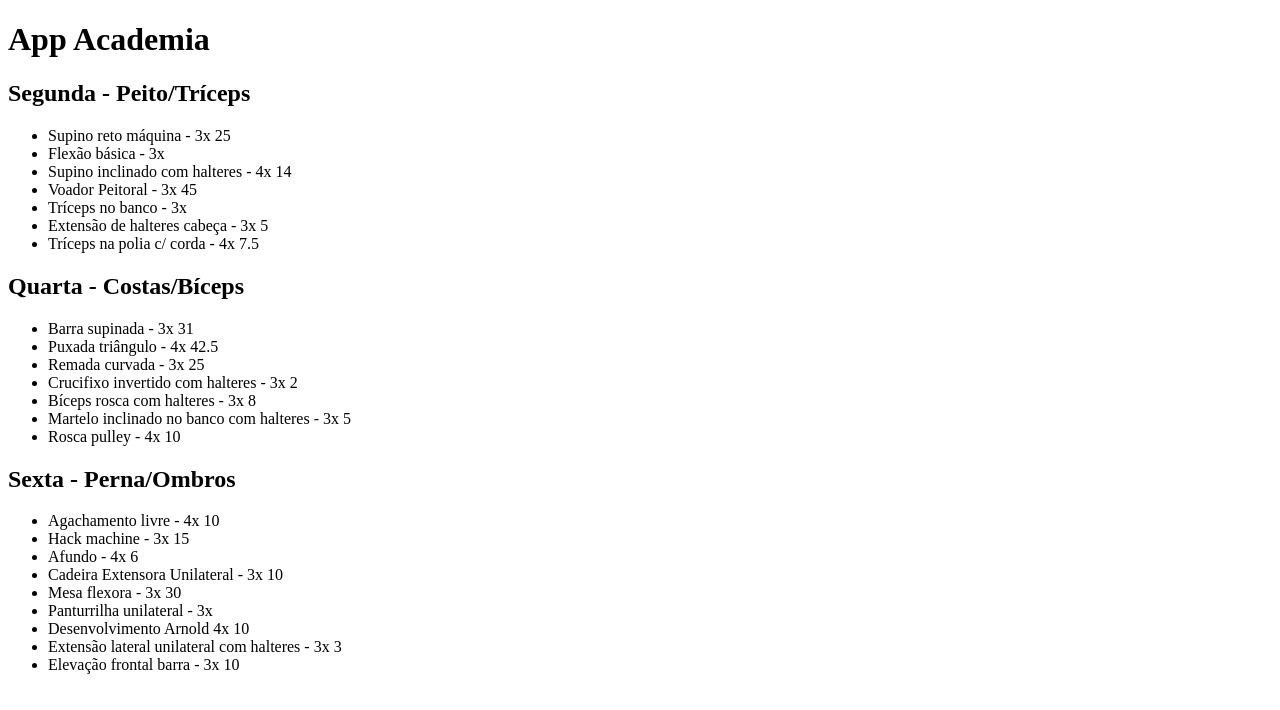
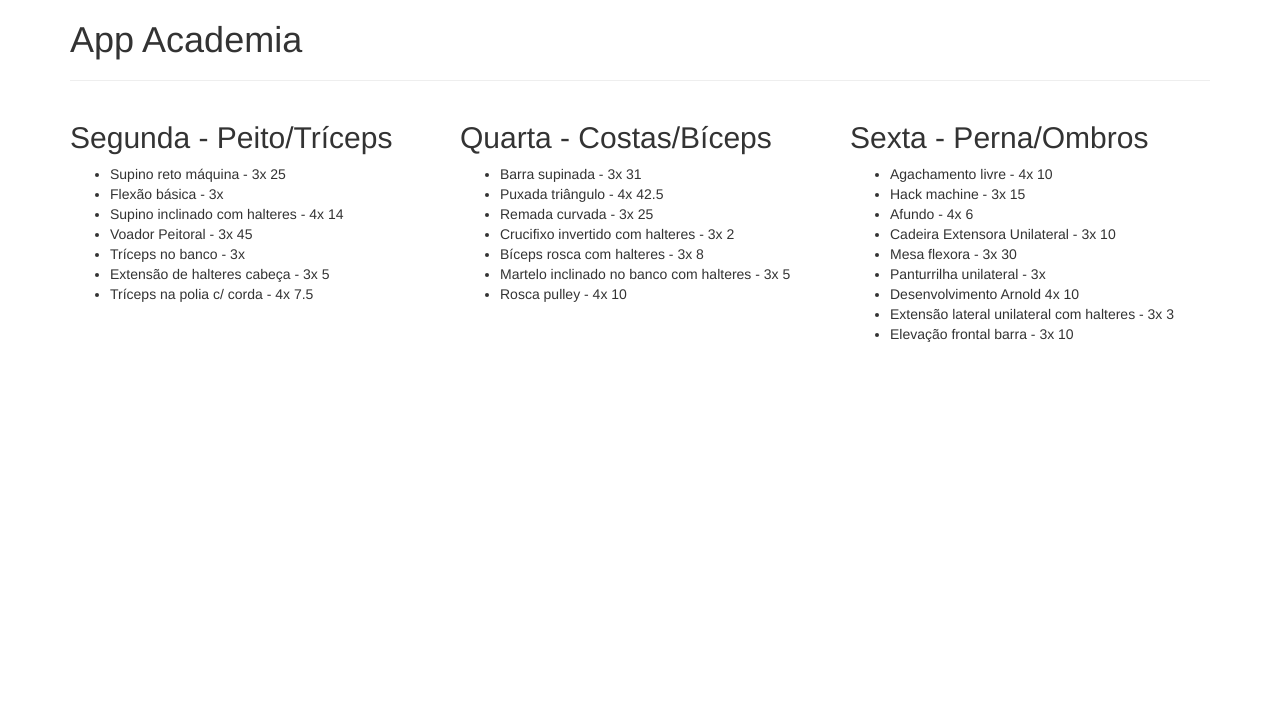
Before and after one commit to leosch92/academia, an Angular app: page / in a window 1280 px wide. Shown: the top 710 px of the page. Built offline with nearby package versions, Linux system fonts and the light colour scheme.

Commit message:
Bootstrap adicionado

```diff
--- a/angular.json
+++ b/angular.json
@@ -23,6 +23,7 @@
               "src/assets"
             ],
             "styles": [
+              "node_modules/bootstrap/dist/css/bootstrap.min.css",
               "src/styles.css"
             ],
             "scripts": []
--- a/package.json
+++ b/package.json
@@ -20,6 +20,7 @@
     "@angular/platform-browser": "~7.0.0",
     "@angular/platform-browser-dynamic": "~7.0.0",
     "@angular/router": "~7.0.0",
+    "bootstrap": "^3.3.7",
     "core-js": "^2.5.4",
     "rxjs": "~6.3.3",
     "zone.js": "~0.8.26"
--- a/src/app/app.component.html
+++ b/src/app/app.component.html
@@ -1,4 +1,9 @@
-<h1>App Academia</h1>
-<div *ngFor="let dia of dias">
-    <app-dia-de-treino [dia]='dia'></app-dia-de-treino>
+<div class="container">
+    <h1>App Academia</h1>
+    <hr>
+    <div class="row">
+        <div class="col-md-4" *ngFor="let dia of dias">
+            <app-dia-de-treino [dia]='dia'></app-dia-de-treino>
+        </div>
+    </div>
 </div>
```
Also changed, not shown: src/app/model/exercicio.ts (added), 1 other file (tests, documents, lock files or other folders).
